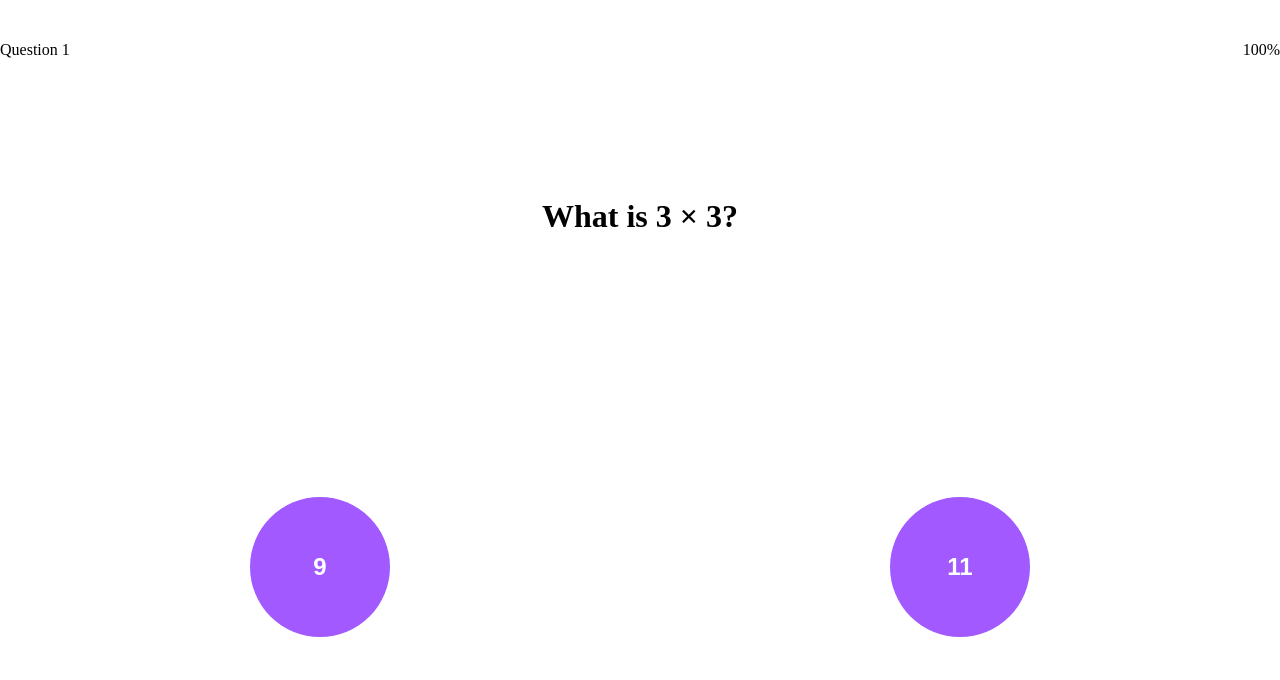
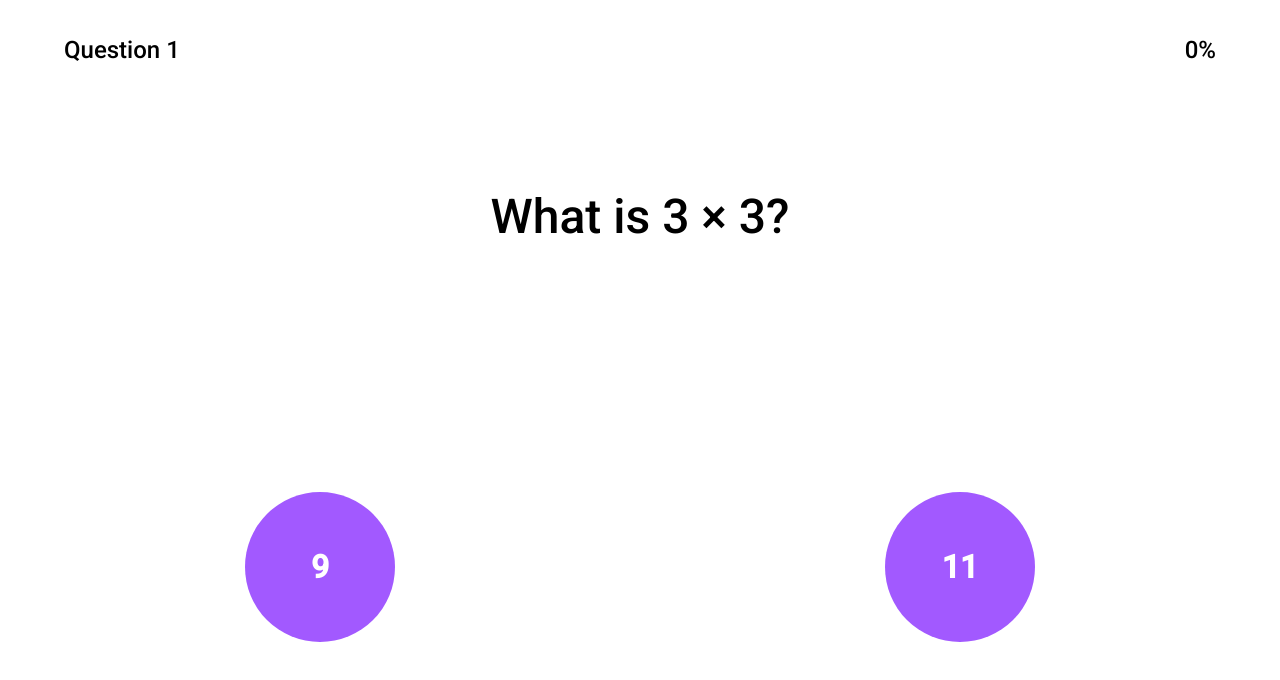
Before and after one commit to KnockKnock3/9or11game, a plain HTML site: page index.html in a window 1280 px wide. Drawn offline with Linux system fonts and the light colour scheme.

Commit message:
Added font and end screen

```diff
--- a/index.html
+++ b/index.html
@@ -7,18 +7,22 @@
 
     <link rel="stylesheet" href="style.css"></link>
     <script defer src="script.js"></script>
+
+    <link rel="preconnect" href="https://fonts.googleapis.com">
+    <link rel="preconnect" href="https://fonts.gstatic.com" crossorigin>
+    <link href="https://fonts.googleapis.com/css2?family=Roboto:wght@500&subset=latin&display=swap" rel="stylesheet" rel="preload">
 </head>
 <body>
     <div id="container">
         <div id="header">
-            <p id="question_number">Question 1</p>
-            <p id="percentage">100%</p>
+            <p id="question_number" class="roboto">Question 1</p>
+            <p id="percentage" class="roboto">0%</p>
         </div>
-        <h1 id="question_text">Question</h1>
+        <h1 id="question_text" class="roboto">Loading...</h1>
 
         <div id="buttons">
-            <button id="9_button", class="answer_button", onclick="nine_button_clicked()">9</button>
-            <button id="11_button", class="answer_button", onclick="eleven_button_clicked()">11</button>
+            <button id="9_button" class="answer_button roboto" onclick="nine_button_clicked()">9</button>
+            <button id="11_button" class="answer_button roboto" onclick="eleven_button_clicked()">11</button>
         </div>
     </div>
 </body>
--- a/script.js
+++ b/script.js
@@ -16,11 +16,20 @@ questions_total = questions.length
 document.getElementById("question_text").innerHTML = questions[question_count].question
 
 function process_answer(answer) {
+
     if (questions[question_count].answer == answer) {
         questions_correct += 1
     }
 
     question_count += 1
+
+    if (question_count >= questions_total) {
+        document.getElementById("question_text").innerHTML = "End"
+        document.getElementById("percentage").innerHTML = Math.round(100 * questions_correct/questions_total) + "%"
+        document.getElementById("9_button").style.display = "none"
+        document.getElementById("11_button").style.display = "none"
+        return
+    }
 
     document.getElementById("question_text").innerHTML = questions[question_count].question
     document.getElementById("question_number").innerHTML = "Question " + (question_count + 1)
--- a/style.css
+++ b/style.css
@@ -1,3 +1,11 @@
+.roboto {
+  font-family: "Roboto", sans-serif;
+  font-optical-sizing: auto;
+  font-weight: 500;
+  font-style: normal;
+  font-variation-settings: "wdth" 100;
+}
+
 body {
     margin: 0;
     padding: 0;
@@ -18,13 +26,24 @@ body {
     justify-items: center;
 }
 
+
+
 #header {
-    width: 100%;
+    width: 90%;
     height: 100%;
     display: flex;
     align-items: center;
     justify-content: space-between;
     justify-items: stretch
+}
+
+p {
+    font-size: 1.5rem;
+}
+
+#question_text {
+    text-align: center;
+    font-size: 3rem;
 }
 
 #buttons {
@@ -42,10 +61,10 @@ body {
     background-color: #a259ff;
     color: white;
     border: none;
-    width: 140px;
-    height: 140px;
+    width: max(150px, min(18vh, 18vw));
+    height: max(150px, min(18vh, 18vw));
     border-radius: 50%;
-    font-size: 1.5rem;
+    font-size: 2rem;
     font-weight: bold;
     cursor: pointer;
     margin: 15px;
```
